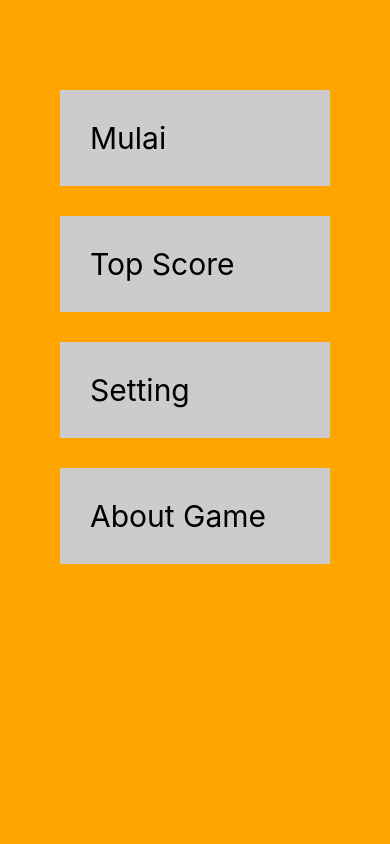
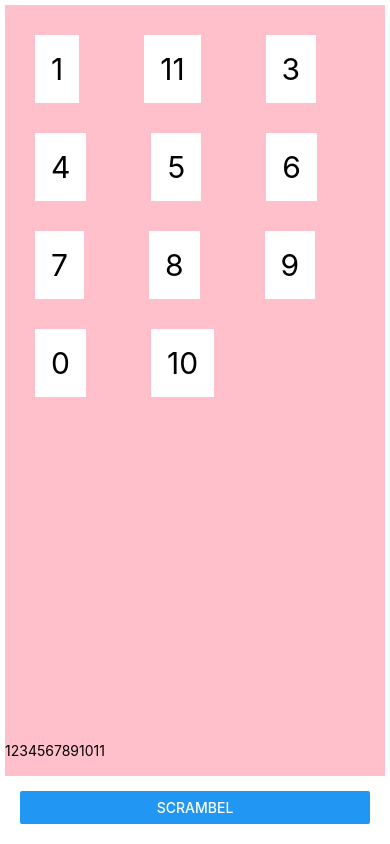
Before and after one commit to SaptoSelogiri/apps, a React Native app: screen / in a window 390 px wide. Built offline with nearby package versions, Linux system fonts and the light colour scheme.

Commit message:
tampilan home ditambah

```diff
--- a/App.js
+++ b/App.js
@@ -5,8 +5,11 @@ import Game from './screens/game'
 
 export default function App() {
   return (
-    //<Game/>
-   <Home/>
+
+    <Game/>
+   //<Home/>
+
+
 //   <View style={styles.container}>
 //    <Text>Open up App.js to start working on your app!</Text>
 //      <StatusBar style="auto" />
--- a/screens/game.js
+++ b/screens/game.js
@@ -25,8 +25,8 @@ function tostring(input,output){
 var arr_S =[];
 tostring(arr,arr_S);
 const presshandler =()=>{
+    shuffle(arr)
     tostring(arr,arr_S);
-    shuffle(arr)
     /*for(var i=0;i<arr_S.length;i++){
     return (
         shuffle(arr)
@@ -39,7 +39,16 @@ const erase =(key)=>{
         return prev.filter(angka => angka.id != key)
     })
 }
-
+ var asr =[];
+const id_data = (id) =>{
+    shuffle(arr)
+    for(var i=0;i<arr.length;i++){
+        if(id==arr[i]){
+           // var temp =arr[i]
+           return asr[i] = arr_S[i]
+        }
+    }
+}
 
 var [angka,setAngka]= useState ([
     {name:'2',id:'1'},
@@ -58,21 +67,21 @@ var [angka,setAngka]= useState ([
 return(
     <View style={styles.boxs}>
         <FlatList
-        numColumns={2}
-        keyExtractor={(item)=> item.id}
-        data ={angka}
-        renderItem={({item}) =>(
-            <TouchableOpacity onPress={()=> erase(item.id)}>
+            numColumns={3}
+            //keyExtractor={(item)=>item.id}
+            data={angka}
+            renderItem={({item})=>(
                 <Text style={styles.item}>{item.id}</Text>
-            </TouchableOpacity>
-        )}
+            )}
         />
         <Text>{arr_S}</Text>
-        <Button
-        style ={styles.item}
-        title="scrambel"
-        onPress={()=> presshandler()}
-        />
+        <Text> {asr}</Text>
+        <View style={styles.tombol}>
+            <Button
+            title="scrambel"
+            onPress={()=> shuffle(arr)}
+            />
+        </View>
     </View>
 )
 
@@ -88,7 +97,7 @@ const styles = StyleSheet.create({
 
     },
    item :{
-    marginTop: 24,
+    marginTop: 30,
     padding: 16,
     backgroundColor:'#fff',
     fontSize:30,
@@ -97,6 +106,7 @@ const styles = StyleSheet.create({
     marginStart:40
    },
    tombol :{
+
     backgroundColor : '#fff',
     padding: 15,
    }
--- a/screens/home.js
+++ b/screens/home.js
@@ -25,7 +25,9 @@ export default function home(){
 
     return(
         <View style={styles.container}>
-
+            <View style ={styles.header}>
+                <Text style={styles.word}>SELAMAT DATANG</Text>
+            </View>
             {Menu.map((item)=>{
                 return(
                     <TouchableOpacity key={item.key} onPress={()=>eventHandle(item.name)}>
@@ -46,12 +48,23 @@ const styles = StyleSheet.create({
     container:{
         flex:1,
         backgroundColor:'orange',
-        padding : 60
+        padding : 50
     },
     item:{
-        padding : 30,
+        padding : 25,
         marginTop: 30,
         backgroundColor: '#ccc',
         fontSize: 30
+    },
+    header :{
+        width:350,
+        alignItems :'center',
+        alignSelf :'center',
+        padding: 10,
+        backgroundColor: '#ADD8E6',
+    },
+    word:{
+        fontWeight:'bold',
+        fontSize : 30
     }
 });
```
